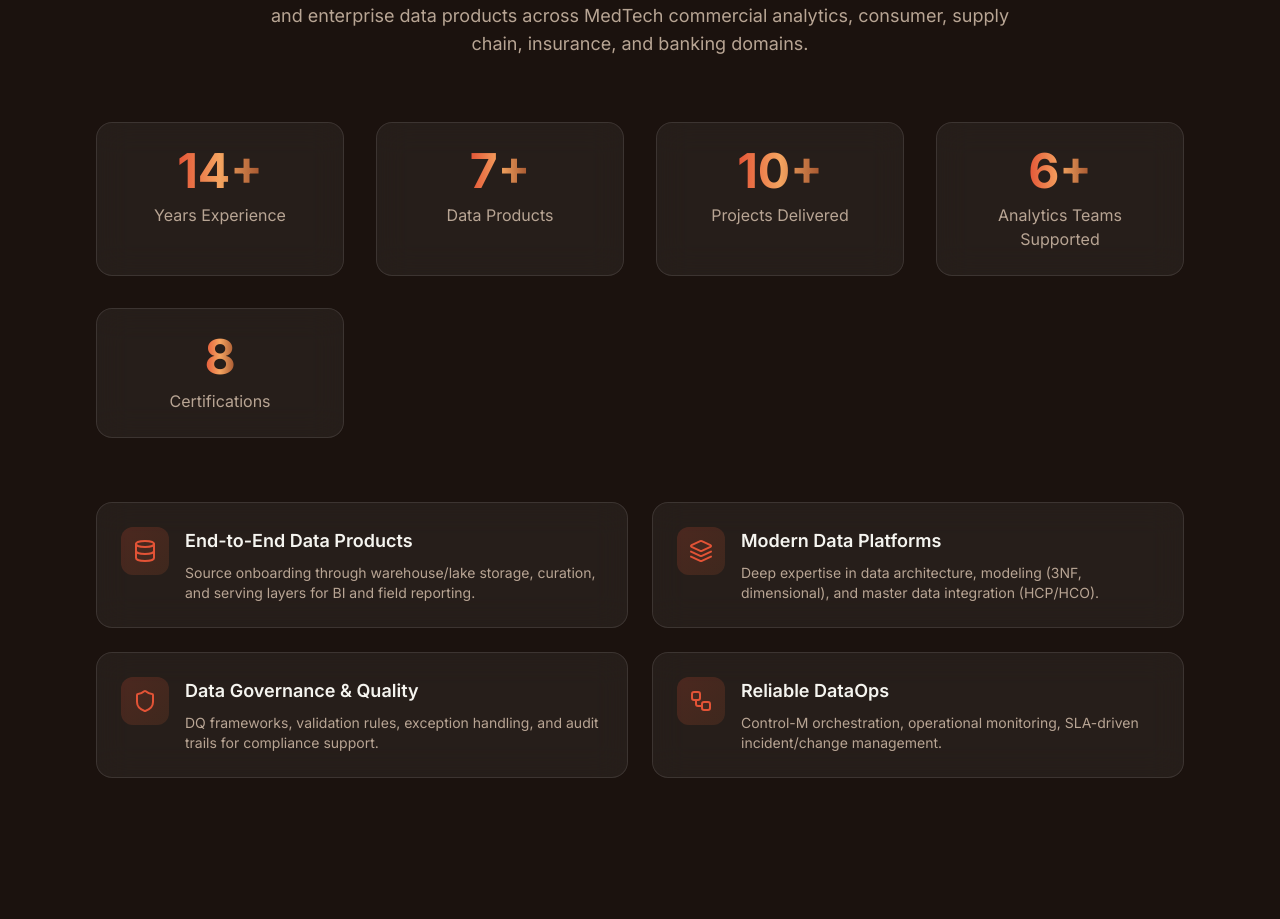
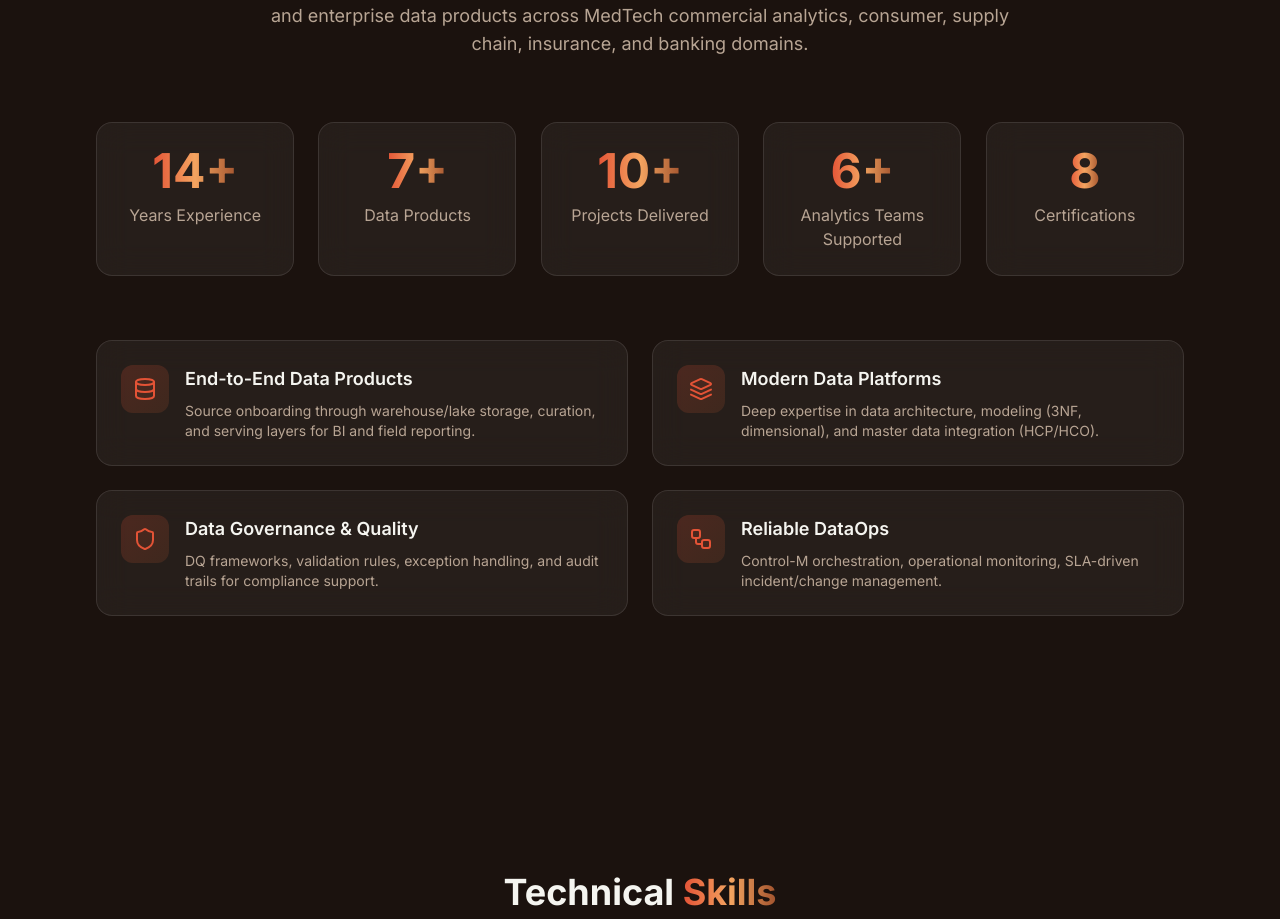
Before and after one commit to sudip2607/sudip2607, a Next.js app: page / in a window 1280 px wide. Shown: the part 1062-1981 px from the top of the page. Built offline with nearby package versions, Linux system fonts and the light colour scheme; no server answers.

Commit message:
Make stats cards display in single row on larger screens

```diff
--- a/components/about.tsx
+++ b/components/about.tsx
@@ -89,7 +89,7 @@
           initial={{ opacity: 0, y: 40 }}
           animate={inView ? { opacity: 1, y: 0 } : {}}
           transition={{ duration: 0.6, delay: 0.2 }}
-          className="grid grid-cols-2 md:grid-cols-4 gap-8 mb-16"
+          className="grid grid-cols-2 lg:grid-cols-5 gap-4 md:gap-6 mb-16"
         >
           {stats?.map?.((stat, index) => (
             <motion.div
```
